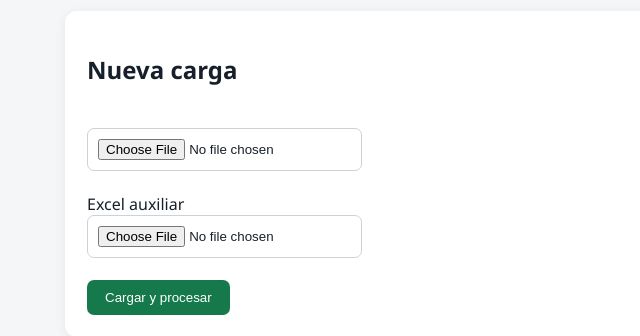
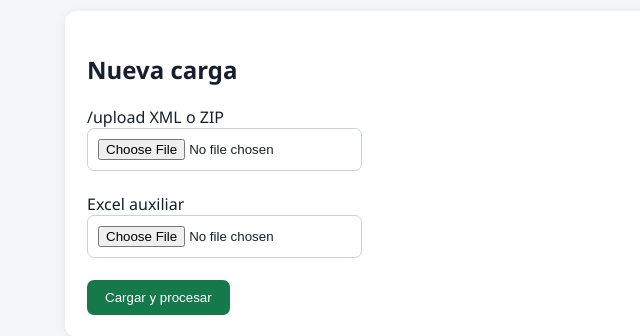
Before and after one commit to leobardoparra24-pixel/LeoCom, a FastAPI app: page / in a window 1280 px wide. Shown: the part 171-507 px from the top of the page, without its empty margins (0-640 px from the left). Run offline with FastAPI, Linux system fonts and the light colour scheme; data that the repository does not hold is empty.

Commit message:
Update index.html

```diff
--- a/app/templates/index.html
+++ b/app/templates/index.html
@@ -2,9 +2,9 @@
 
     <h2>Nueva carga</h2>
 
-    <form
-        action="/upload"
-     abel><br>
+    /upload
+
+        <label>XML o ZIP</label><br>
 
         <input
             type="file"
```
